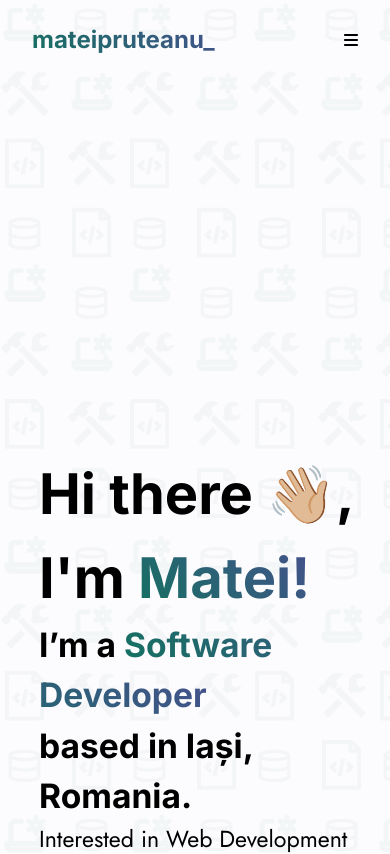
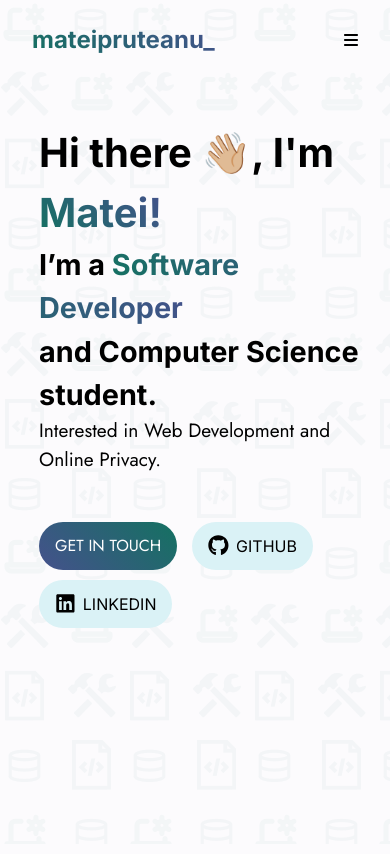
Before and after one commit to mateipruteanu/mateipruteanu.dev, a React (Vite) app in the folder client/: page / in a window 390 px wide. Shown: the top 854 px of the page. Built offline with nearby package versions, Linux system fonts and the light colour scheme.

Commit message:
fixed homepage layout on mobile

```diff
--- a/client/src/components/HomePage/Home.jsx
+++ b/client/src/components/HomePage/Home.jsx
@@ -15,7 +15,7 @@ function Home() {
                 <h1 className={"hero-text"}>Hi there 👋🏼, I'm <span className={"main-gradient-text"}>Matei!</span></h1>
                 <h3 className={"hero-subtext"}>I’m a <span
                     className={"main-gradient-text"}>Software Developer</span></h3>
-                <h3 className={"hero-subtext"}> based in Iași, Romania.</h3>
+                <h3 className={"hero-subtext"}> and Computer Science student.</h3>
                 <div className={"hero-small-text"}>Interested in Web Development and Online Privacy.</div>
                 <div className={"hero-buttons"}>
                     <Button buttonLink={"mailto: mateipruteanu1@gmail.com"}
--- a/client/src/styles/Home.css
+++ b/client/src/styles/Home.css
@@ -51,13 +51,26 @@ body {
         flex-direction: column;
         justify-content: center;
         align-items: center;
-        height: calc(100vh - 60px);
+        padding-top: 15vh;
     }
 
     .home-text {
         width: 87vw !important;
         top: 10vh;
     }
+
+    .hero-text {
+        font-size: 2.5rem !important;
+    }
+
+    .hero-subtext {
+        font-size: 1.8rem !important;
+    }
+
+    .hero-small-text {
+        font-size: 1.2rem !important;
+    }
+
 
     .memoji {
         display: none;
```
